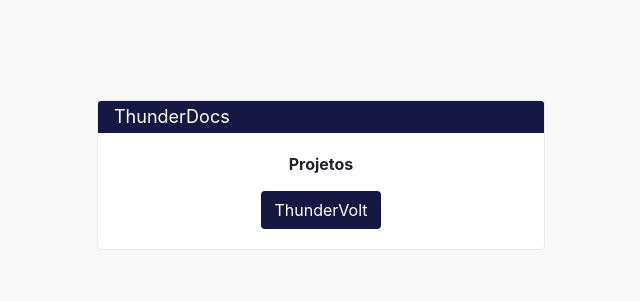
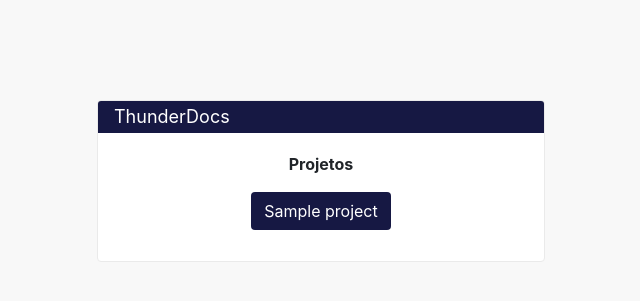
Before and after one commit to ThundeRatz/ThunderDocs, a Flask app: template templates/index.html in a window 1280 px wide. Shown: the top 301 px of the page, without its empty margins (319-959 px from the left). Run offline with Flask 2, Linux system fonts and the light colour scheme; the template is opened without the code that fills it: most values are stand-ins (such as "Sample title", 1, 10 or a date in 2020); some libraries are stand-ins or nearby versions.

Commit message:
:art: Improve index.html page

```diff
--- a/static/css/index.css
+++ b/static/css/index.css
@@ -45,3 +45,16 @@ body.index {
     color: white !important;
     font: 'Roboto';
 }
+
+ul{
+    margin: 0;
+    padding: 0;
+    list-style: none;
+}
+
+.btn-list li {
+    float: none;
+    width: 100%;
+    margin-bottom: 10px;
+    list-style-type: none
+}
--- a/templates/index.html
+++ b/templates/index.html
@@ -27,12 +27,8 @@
     <!-- Header -->
     <div id="header">
         <div id="branding">
-
             <h1 id="site-name"><a href="/">ThunderDocs</a></h1>
-
         </div>
-
-
     </div>
     <!-- END Header -->
 
@@ -44,8 +40,13 @@
 
                 <div class="text-center w-100">
                     <p><strong>Projetos</strong></p>
-{#                    {% for project in projects %}#}
-                    <a class="btn btn-project" href="/thundervolt">ThunderVolt</a>
+                        <ul class="btn-list">
+                            {% for project in projects %}
+                            <li>
+                                <a class="btn btn-project" href="/{{ project.slug }}">{{ project.name }}</a>
+                            </li>
+                            {% endfor %}
+                        </ul>
                 </div>
 
         </div>
```
